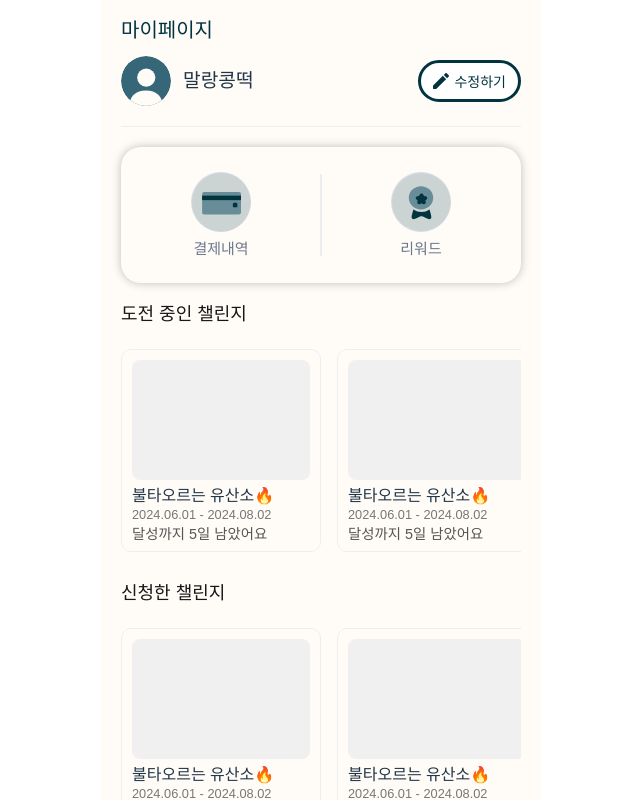
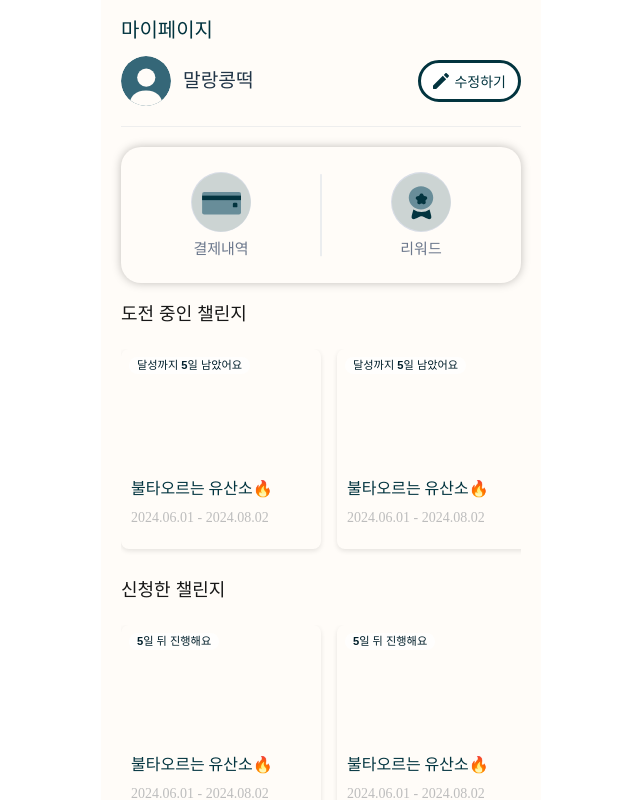
Before and after one commit to Ganada-coperation/groutine-fe-v.0, a React (Vite) app: page /my in a window 1280 px wide. Shown: the whole page, without its empty margins (319-959 px from the left). Built offline with nearby package versions, Linux system fonts and the light colour scheme.

Commit message:
:art: style: 챌린지 카드 스타일 수정

```diff
--- a/src/pages/my/components/MyChallangeCard.tsx
+++ b/src/pages/my/components/MyChallangeCard.tsx
@@ -1,62 +1,170 @@
 import React from 'react';
 import styled from 'styled-components';
+import { Challenge } from '@shared/types/Challenge';
+import { fonts } from '@app/styles/fonts';
+import { colors } from '@app/styles/colors';
+import UserIc from '@shared/assets/icon/ic-mypage-user.svg';
 
 interface ChallengeCardProps {
-    challenge: any; // Replace 'any' with a more specific type
-    type: 'ongoing' | 'applied' | 'completed';
+  challenge: Challenge;
+  type: 'ongoing' | 'applied' | 'completed';
 }
 
 const MyChallengeCard: React.FC<ChallengeCardProps> = ({ challenge, type }) => {
-    // challenge 객체에서 필요한 정보 추출
-    const { title, startDate, endDate, daysLeft, participants, completionRate } = challenge;
+  const { title, startDate, endDate, daysLeft, participants, completionRate, image } = challenge;
 
-    return (
-        <MyCardContainer>
-            <MyChallengeImage />
-            <ChallengeTitle>{title}</ChallengeTitle>
-            <ChallengeDates>{startDate} - {endDate}</ChallengeDates>
-            {type === 'ongoing' && <CompletionInfo>달성까지 {daysLeft}일 남았어요</CompletionInfo>}
-            {type === 'completed' && <CompletionInfo>참여자: {participants}, 달성률: {completionRate}%</CompletionInfo>}
-            {type === 'applied' && <CompletionInfo>5일 뒤 진행해요</CompletionInfo>}
-        </MyCardContainer>
-    );
+  const renderCompletionInfo = () => {
+    if (type === 'ongoing') {
+      return `달성까지 ${daysLeft}일 남았어요`;
+    }
+    if (type === 'applied') {
+      return '5일 뒤 진행해요';
+    }
+    return null;
+  };
+
+  return type === 'completed' ? (
+    <CompletedCardContainer>
+      <CompletedImageWrapper image={image} />
+      <CompletedTextContainer>
+        <Title>{title}</Title>
+        <Dates>{startDate} - {endDate}</Dates>
+        <InfoWrapper>
+          <Participants>
+            <UserIcon src={UserIc} alt="참여자 수" />
+            {participants}
+          </Participants>
+          <CompletionRate>달성률 {completionRate}%</CompletionRate>
+        </InfoWrapper>
+      </CompletedTextContainer>
+    </CompletedCardContainer>
+  ) : (
+    <CardContainer>
+      <ImageWrapper image={image}>
+        <OvalContainer>{renderCompletionInfo()}</OvalContainer>
+      </ImageWrapper>
+      <TextContainer>
+        <Title>{title}</Title>
+        <Dates>{startDate} - {endDate}</Dates>
+      </TextContainer>
+    </CardContainer>
+  );
 };
 
 export default MyChallengeCard;
 
-
-
-const MyCardContainer = styled.div`
-  width: 200px;
-  border: 1px solid #eee;
-  border-radius: 10px;
-  margin-right: 10px;
-  padding: 10px;
-  text-align: left;
-  flex-shrink: 0; /* Prevent cards from shrinking */
+// ✅ 진행 중 & 신청 챌린지 스타일
+const CardContainer = styled.div`
+  width: 100%;
+  display: flex;
+  flex-direction: column;
+  align-items: flex-start;
+  border-radius: 8px;
+  box-shadow: 0 2px 5px rgba(0, 0, 0, 0.1);
+  background-color: ${colors.lightestSecondary};
+  padding-bottom: 11px;
 `;
 
-const MyChallengeImage = styled.div`
+const ImageWrapper = styled.div<{ image: string }>`
   width: 100%;
   height: 120px;
-  background-color: #f0f0f0; /* Placeholder */
   border-radius: 8px;
-  margin-bottom: 8px;
+  background-image: url(${props => props.image});
+  background-size: cover;
+  background-position: center;
+  position: relative;
+  display: flex;
+  justify-content: flex-start;
+  align-items: flex-end;
+  padding: 8px;
+  box-sizing: border-box;
 `;
 
-const ChallengeTitle = styled.h3`
-  font-size: 1em;
+// ✅ 완료된 챌린지 스타일
+const CompletedCardContainer = styled.div`
+  display: flex;
+  flex-direction: row;
+  width: 100%;
+  height: 102px;
+  align-items: center;
+  border-radius: 8px;
+  background: ${colors.lightestSecondary};
+  box-shadow: 0px 4px 4px rgba(0, 0, 0, 0.10);
+  overflow: hidden;
+`;
+
+const CompletedImageWrapper = styled.div<{ image: string }>`
+  width: 106px;
+  height: 102px;
+  border-radius: 8px;
+  background-image: url(${props => props.image});
+  background-size: cover;
+  background-position: center;
+  flex-shrink: 0;
+`;
+
+const CompletedTextContainer = styled.div`
+  display: flex;
+  flex-direction: column;
+  justify-content: space-between;
+  padding-left: 20px;
+  height: 67px;
+  flex: 1;
+`;
+
+// ✅ 공통 스타일
+const OvalContainer = styled.div`
+  background-color: rgba(255, 255, 255, 0.8);
+  color: ${colors.darkestPrimary};
+  font-size: 0.7em;
   font-weight: bold;
+  border-radius: 15px;
+  padding: 3px 8px;
+  position: absolute;
+  top: 8px;
+  left: 8px;
+`;
+
+const TextContainer = styled.div`
+  display: flex;
+  flex-direction: column;
+  padding: 8px 10px;
+`;
+
+const Title = styled.h3`
+  ${fonts.body_bold_16px};
+  color: ${colors.defaultPrimary};
   margin-bottom: 5px;
 `;
 
-const ChallengeDates = styled.p`
-  font-size: 0.8em;
-  color: #777;
-  margin-bottom: 5px;
+const Dates = styled.p`
+  ${fonts.caption_medium_14px};
+  color: ${colors.mediumGray};
 `;
 
-const CompletionInfo = styled.p`
-  font-size: 0.9em;
-  color: #555;
+const InfoWrapper = styled.div`
+  display: flex;
+  justify-content: space-between;
+  align-items: center;
+  width: 100%;
+  box-sizing: border-box;
 `;
+
+const Participants = styled.div`
+  display: flex;
+  align-items: center;
+  ${fonts.caption_medium_14px};
+  color: ${colors.mediumGray};
+`;
+
+const UserIcon = styled.img`
+  width: 14px;
+  height: 14px;
+  margin-right: 4px;
+`;
+
+const CompletionRate = styled.p`
+  ${fonts.caption_medium_14px};
+  color: ${colors.defaultPrimary};
+  font-weight: bold;
+`;
```
